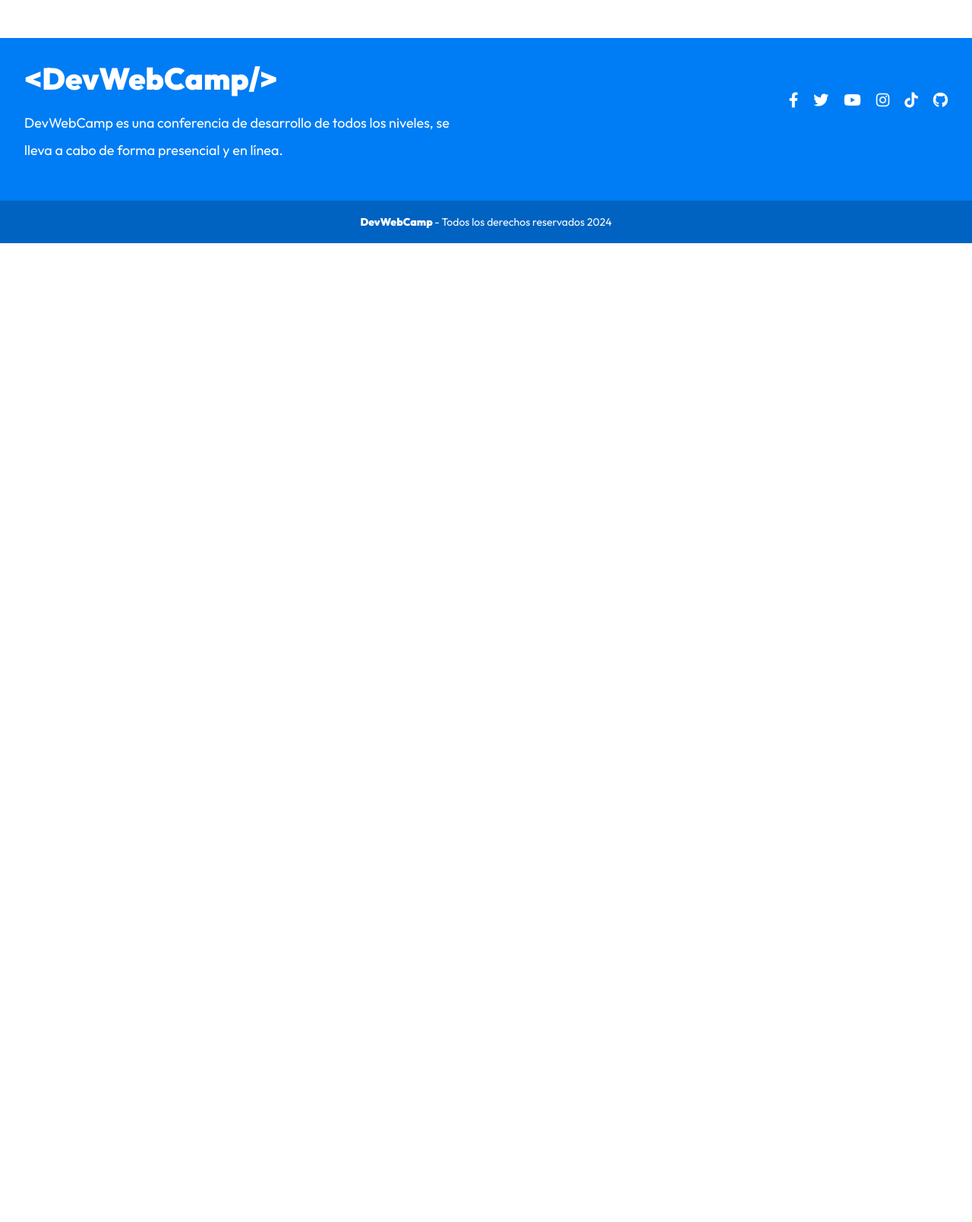
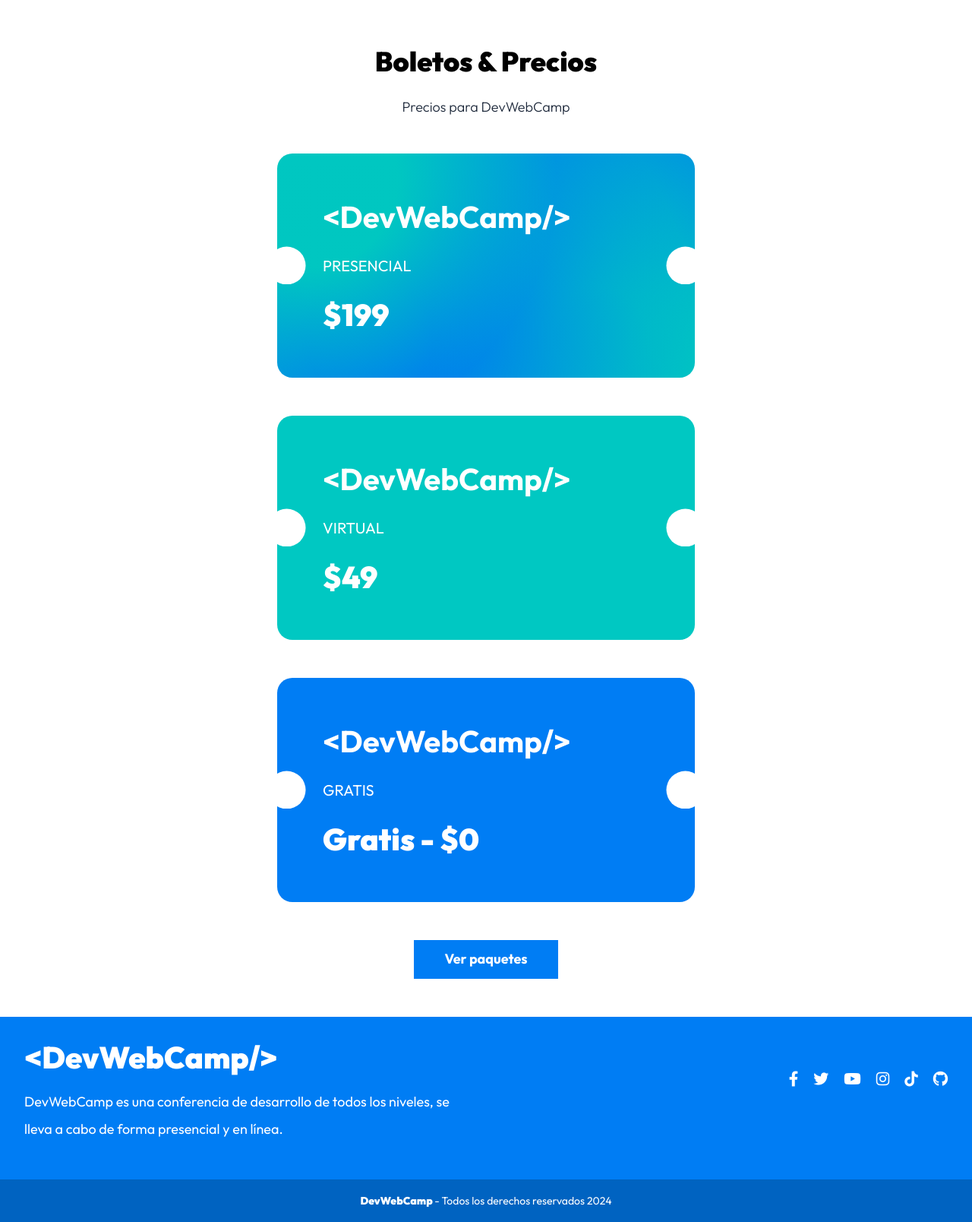
Before and after one commit to Megex04/DevWebCamp_mvc, a PHP site: template views/paginas/index.php in a window 1280 px wide. Shown: the part 2556-4164 px from the top of the page at 76% size. Before the commit the page ends 2876 px from the top, so only its background shows below. Run offline with PHP 8.4, Linux system fonts and the light colour scheme; the template is opened without the code that fills it, so the values that code supplies are empty; style sheets or scripts are compiled from the project's sources; some libraries are stand-ins or nearby versions.

Commit message:
Add animatios with AOS animate to web site en main page and about page

```diff
--- a/includes/funciones.php
+++ b/includes/funciones.php
@@ -25,3 +25,9 @@ function is_admin() : bool {
     }
     return isset($_SESSION['admin']) && !empty($_SESSION['admin']);
 }
+function aos_animacion() {
+    $efectos = ['fade-up', 'fade-down', 'fade-left', 'fade-right', 'flip-left', 'flip-right', 'zoom-in', 'zoom-out', 'zoom-in-up', 'zoom-in-down'];
+
+    $efecto = array_rand($efectos, 1);
+    echo ' data-aos="' . $efectos[$efecto]. '" ';
+}
--- /dev/null
+++ b/src/scss/paginas/inicio/_boletos.scss
@@ -0,0 +1,73 @@
+@use 'base/variables' as v;
+@use 'base/mixins' as m;
+
+.boletos {
+    &__grid {
+        @include m.contenedor-sm;
+        @include m.grid(1, 5rem);
+    }
+}
+.boleto {
+    width: min(100% - 5rem, 65rem);
+    margin: 0 auto;
+    padding: 6rem;
+    border-radius: 2rem;
+    color: v.$blanco;
+    position: relative;
+    &::before,
+    &::after {
+        position: absolute;
+        content: '';
+        background-color: v.$blanco;
+        width: 5rem;
+        height: 5rem;
+        top: calc(50% - 2.5rem);
+    }
+    &::before {
+        clip-path: circle(50% at 25% 50%);
+        left: 0;
+    }
+    &::after {
+        clip-path: circle(50% at 75% 50%);
+        right: 0;
+    }
+    &--presencial {
+    /*** usando https://csshero.org/mesherv2/ ***/
+        background-color: hsla(178.19095477386935, 100%, 39%, 1);
+        background-image: radial-gradient(circle at 53% 52%, hsla(209.26229508196724, 100%, 47%, 1) 0%, transparent 0%),
+                        radial-gradient(circle at 8% 12%, hsla(178.2, 100%, 39%, 1) 20%, transparent 57%),
+                        radial-gradient(circle at 22% 82%, hsla(209.24999999999997, 100%, 47%, 1) 17%, transparent 87%),
+                        radial-gradient(circle at 77% 81%, hsla(178.2, 100%, 39%, 1) 13%, transparent 83%),
+                        radial-gradient(circle at 84% 15%, hsla(209.24999999999997, 100%, 47%, 1) 19%, transparent 62%);
+        background-blend-mode: normal, normal, normal, normal, normal;
+    }
+    &--virtual {
+        background-color: v.$secundario;
+    }
+    &--gratis {
+        background-color: v.$azul;
+    }
+    &__logo {
+        @include m.logo;
+        @include m.texto-fluido(2rem, 4rem);
+    }
+    &__plan {
+        font-size: 2rem;
+        text-transform: uppercase;
+        margin: 3rem 0 0 0;
+    }
+    &__precio {
+        margin: 3rem 0 0 0;
+        font-weight: v.$black;
+        font-size: 4rem;
+    }
+    &__enlace-contenedor {
+        margin-top: 5rem;
+        display: flex;
+        justify-content: center;
+    }
+    &__enlace {
+        @include m.boton(v.$azul, v.$blanco);
+        width: auto;
+    }
+}
--- a/src/scss/paginas/inicio/_index.scss
+++ b/src/scss/paginas/inicio/_index.scss
@@ -1,3 +1,4 @@
 @forward 'resumen';
 @forward 'speakers';
 @forward 'mapa';
+@forward 'boletos';
--- a/views/layout.php
+++ b/views/layout.php
@@ -10,6 +10,7 @@
     <link rel="stylesheet" href="https://unpkg.com/leaflet@1.8.0/dist/leaflet.css" integrity="sha512-hoalWLoI8r4UszCkZ5kL8vayOGVae1oxXe/2A4AO6J9+580uKHDO3JdHb7NzwwzK5xr/Fs0W40kiNHxM9vyTtQ==" crossorigin="" />
     <link rel="stylesheet" href="https://cdnjs.cloudflare.com/ajax/libs/font-awesome/6.1.2/css/all.min.css" integrity="sha512-1sCRPdkRXhBV2PBLUdRb4tMg1w2YPf37qatUFeS7zlBy7jJI8Lf4VHwWfZZfpXtYSLy85pkm9GaYVYMfw5BC1A==" crossorigin="anonymous" referrerpolicy="no-referrer" />
     <link rel="stylesheet" href="/build/css/app.css">
+    <link href="https://unpkg.com/aos@2.3.1/dist/aos.css" rel="stylesheet">
     <link
         rel="stylesheet"
         href="https://cdn.jsdelivr.net/npm/swiper@11/swiper-bundle.min.css"
@@ -23,6 +24,10 @@
         echo $contenido;
         include_once __DIR__ .'/templates/footer.php';
     ?>
+    <script src="https://unpkg.com/aos@2.3.1/dist/aos.js"></script>
+    <script>
+        AOS.init();
+    </script>
     <script src="/build/js/main.min.js" defer></script>
 </body>
 </html>
--- a/views/paginas/devwebcamp.php
+++ b/views/paginas/devwebcamp.php
@@ -3,7 +3,7 @@
     <p class="devwebcamp__descripcion">Conoce la conferencia más importante de Latinoamérica</p>
 
     <div class="devwebcamp__grid">
-        <div class="devwebcamp__imagen">
+        <div <?php aos_animacion(); ?> class="devwebcamp__imagen">
             <picture>
                 <source srcset="build/img/sobre_devwebcamp.avif" type="image/avif">
                 <source srcset="build/img/sobre_devwebcamp.webp" type="image/webp">
@@ -11,10 +11,10 @@
             </picture>
         </div>
         <div class="devwebcamp__contenido">
-            <p class="devwebcamp__texto">
+            <p <?php aos_animacion(); ?> class="devwebcamp__texto">
                 Lorem ipsum dolor sit amet consectetur adipisicing elit. Veniam expedita cupiditate architecto? Magni, facere porro.
             </p>
-            <p class="devwebcamp__texto">
+            <p <?php aos_animacion(); ?> class="devwebcamp__texto">
                 Lorem ipsum dolor sit amet consectetur, adipisicing elit. Recusandae repellendus veniam quas consequatur temporibus, mollitia impedit ducimus illum incidunt asperiores! Exercitationem, reiciendis facilis!
             </p>
         </div>
--- a/views/paginas/index.php
+++ b/views/paginas/index.php
@@ -3,22 +3,22 @@
 ?>
 <section class="resumen">
     <div class="resumen__grid">
-        <div class="resumen__bloque">
+        <div <?php aos_animacion(); ?> class="resumen__bloque">
             <p class="resumen__texto resumen__texto--numero"><?php echo $ponentes_total; ?></p>
             <p class="resumen__texto">Speakers</p>
         </div>
 
-        <div class="resumen__bloque">
+        <div <?php aos_animacion(); ?> class="resumen__bloque">
             <p class="resumen__texto resumen__texto--numero"><?php echo $conferencias_total; ?></p>
             <p class="resumen__texto">Conferencias</p>
         </div>
 
-        <div class="resumen__bloque">
+        <div <?php aos_animacion(); ?> class="resumen__bloque">
             <p class="resumen__texto resumen__texto--numero"><?php echo $workshops_total; ?></p>
             <p class="resumen__texto">Workshops</p>
         </div>
 
-        <div class="resumen__bloque">
+        <div <?php aos_animacion(); ?> class="resumen__bloque">
             <p class="resumen__texto resumen__texto--numero">500</p>
             <p class="resumen__texto">Asistentes</p>
         </div>
@@ -29,7 +29,7 @@
     <p class="speakers__descripcion">Conoce a nuestros expertos en DevWebCamp</p>
     <div class="speakers__grid">
         <?php foreach($ponentes as $ponente) { ?>
-            <div class="speaker">
+            <div <?php aos_animacion(); ?> class="speaker">
                 <picture>
                     <source srcset="/img/speakers/<?php echo $ponente->imagen; ?>.webp" type="image/webp">
                     <source srcset="/img/speakers/<?php echo $ponente->imagen; ?>.png" type="image/png">
@@ -91,3 +91,30 @@
     </div>
 </section>
 <div id="mapa" class="mapa"></div>
+<section class="boletos">
+    <h2 class="boletos__heading">Boletos & Precios</h2>
+    <p class="boletos__descripcion">Precios para DevWebCamp</p>
+    <div class="boletos__grid">
+        <div <?php aos_animacion(); ?> data-aos-duration="1000" class="boleto boleto--presencial">
+            <h4 class="boleto__logo">&#60;DevWebCamp/></h4>
+            <p class="boleto__plan">Presencial</p>
+            <p class="boleto__precio">$199</p>
+        </div>
+
+        <div <?php aos_animacion(); ?> data-aos-duration="1000" class="boleto boleto--virtual">
+            <h4 class="boleto__logo">&#60;DevWebCamp/></h4>
+            <p class="boleto__plan">Virtual</p>
+            <p class="boleto__precio">$49</p>
+        </div>
+
+        <div <?php aos_animacion(); ?> data-aos-duration="1000" class="boleto boleto--gratis">
+            <h4 class="boleto__logo">&#60;DevWebCamp/></h4>
+            <p class="boleto__plan">Gratis</p>
+            <p class="boleto__precio">Gratis - $0</p>
+        </div>
+    </div>
+
+    <div class="boleto__enlace-contenedor">
+        <a href="/paquetes" class="boleto__enlace">Ver paquetes</a>
+    </div>
+</section>
```
